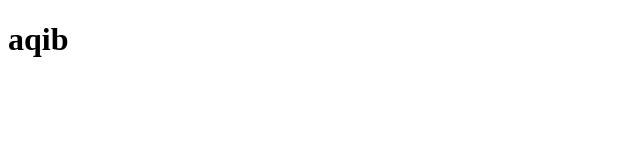
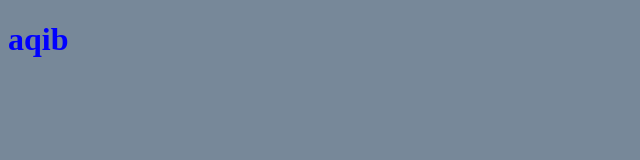
Before and after one commit to aqibwasikhan/instagram-clone.github.io, a plain HTML site: page index.html in a window 1280 px wide. Shown: the whole page, without its empty margins (0-640 px from the left). Drawn offline with Linux system fonts and the light colour scheme.

Commit message:
practice again

```diff
--- a/index.html
+++ b/index.html
@@ -5,6 +5,7 @@
     <meta http-equiv="X-UA-Compatible" content="IE=edge">
     <meta name="viewport" content="width=device-width, initial-scale=1.0">
     <title>Document</title>
+    <link rel="stylesheet" href="./style/style.css">
 </head>
 <body>
     <h1>aqib</h1>
--- /dev/null
+++ b/style/style.css
@@ -0,0 +1,6 @@
+body{
+ background-color: #789;
+}
+h1{
+    color: blue;
+}
```
